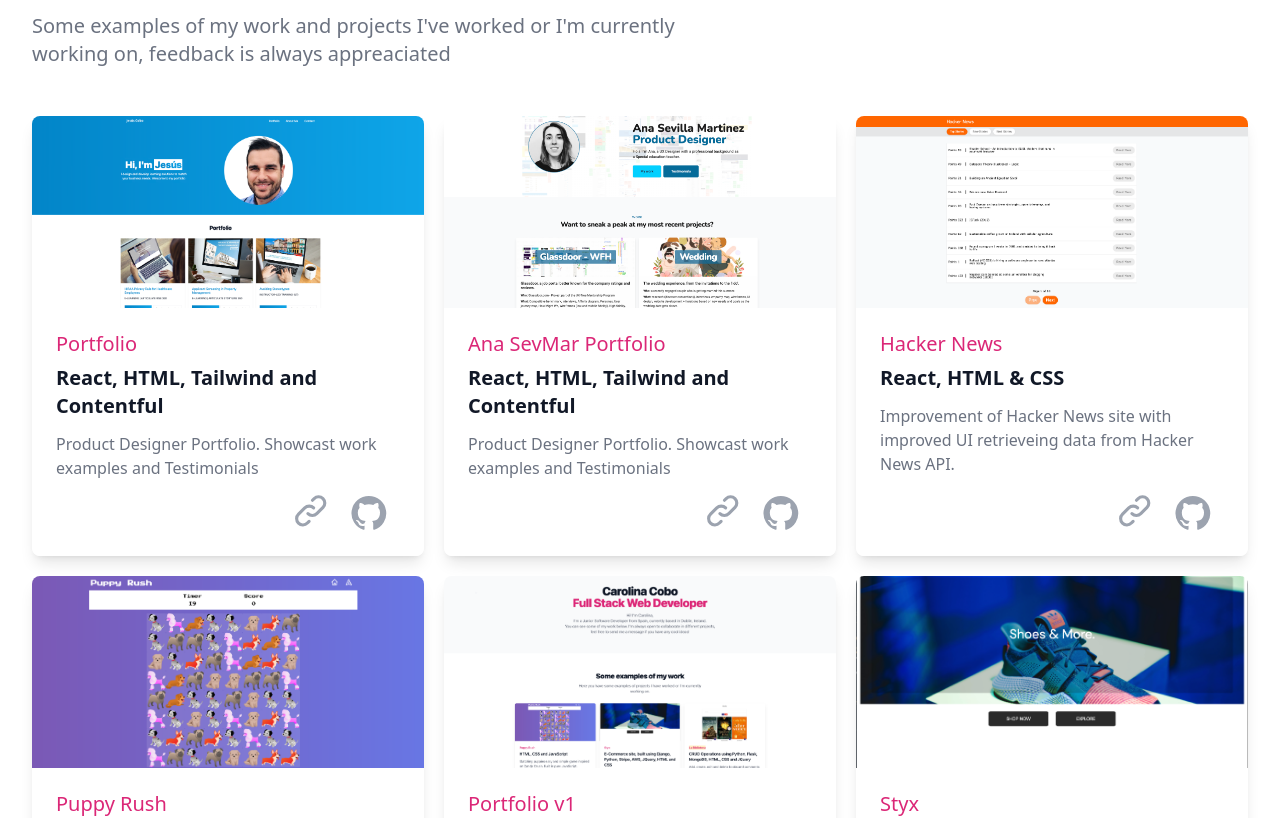
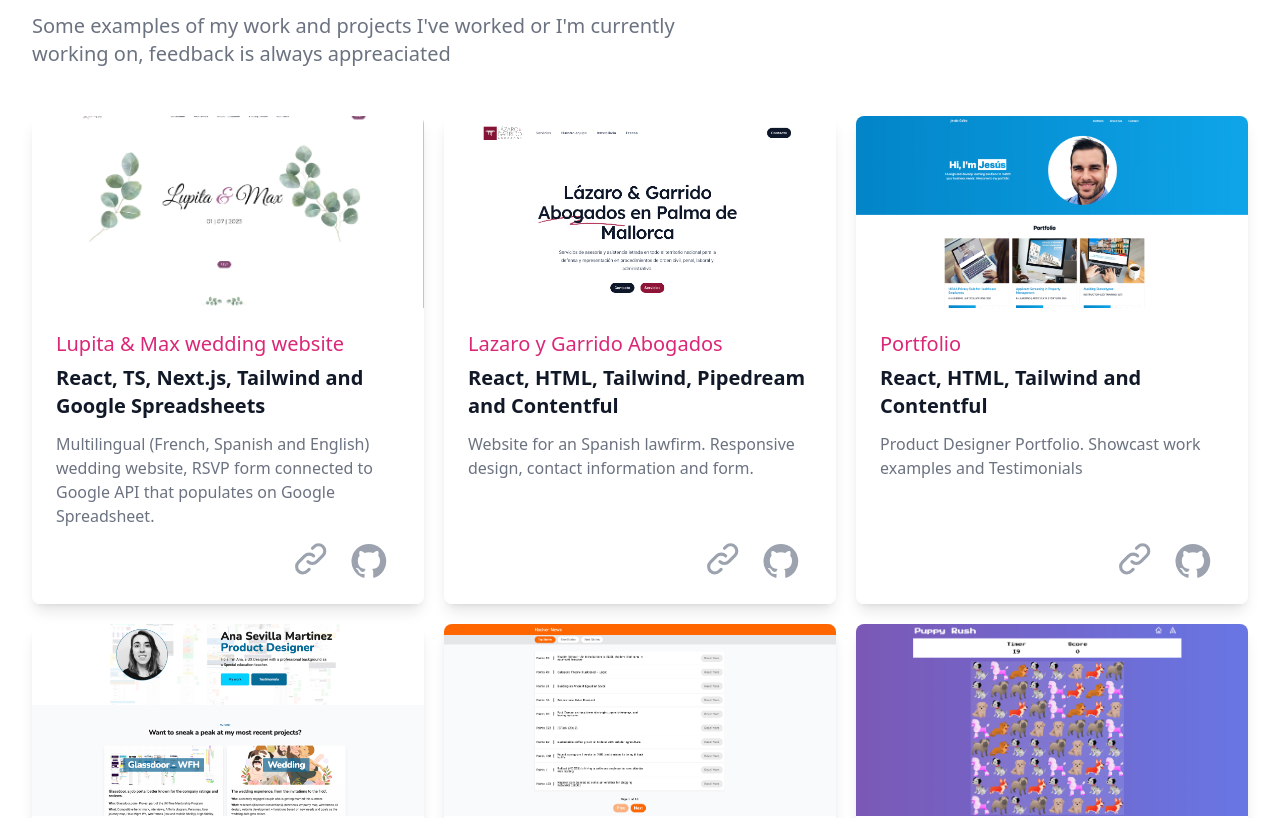
Before and after one commit to CarolinaCobo/new-portfolio, a Next.js app: page / in a window 1280 px wide. Shown: the part 798-1616 px from the top of the page. Built offline with nearby package versions, Linux system fonts and the light colour scheme.

Commit message:
Added new projects and change articles section

```diff
--- a/components/Blog/Blog.js
+++ b/components/Blog/Blog.js
@@ -18,8 +18,16 @@ export default function blog() {
             Articles
           </h2>
           <p className="mt-3 text-xl text-gray-500 sm:mt-4 max-w-2xl">
-            Watch this space for more articles about tech, career change and
-            other interesting topics
+            This area is work in progress as my content is growing I&apos;m
+            planning on using a more efficient way of showing my articles.
+          </p>
+        </div>
+        <div className="text-left">
+          <p className="mt-3 text-xl text-gray-500 sm:mt-4 max-w-2xl">
+            I also have been contributing and sharing my articles in{" "}
+            <a className="text-pink-600" href="https://www.codu.co/articles">
+              Codú
+            </a>
           </p>
         </div>
         <div className="mt-12 grid gap-16 pt-12 lg:grid-cols-3 lg:gap-x-5 lg:gap-y-12">
--- a/components/Projects/ProjectsData.js
+++ b/components/Projects/ProjectsData.js
@@ -1,4 +1,28 @@
 const projectData = [
+  {
+    stack: "React, TS, Next.js, Tailwind and Google Spreadsheets",
+    projectName: {
+      name: "Lupita & Max wedding website",
+      href: "https://www.lupitaandmax-aregettingmarried.com/",
+    },
+    description:
+      "Multilingual (French, Spanish and English) wedding website, RSVP form connected to Google API that populates on Google Spreadsheet.",
+    imageUrl: "/images/lupita-max.png",
+    deployedSite: "https://www.lupitaandmax-aregettingmarried.com/",
+    githubRepo: "https://github.com/CarolinaCobo/lupita-and-max-wedding",
+  },
+  {
+    stack: "React, HTML, Tailwind, Pipedream and Contentful",
+    projectName: {
+      name: "Lazaro y Garrido Abogados",
+      href: "https://lazaro-y-garrido.vercel.app/",
+    },
+    description:
+      "Website for an Spanish lawfirm. Responsive design, contact information and form.",
+    imageUrl: "/images/lazaro-garrido.png",
+    deployedSite: "https://lazaro-y-garrido.vercel.app/",
+    githubRepo: "https://github.com/CarolinaCobo/lazaro-y-garrido",
+  },
   {
     stack: "React, HTML, Tailwind and Contentful",
     projectName: {
--- a/pages/index.js
+++ b/pages/index.js
@@ -30,13 +30,13 @@ export default function Home() {
         />
         <meta property="og:url" content="https://www.carolinacobo.com/" />
       </Head>
-
       <Navbar />
       <HeroSection />
       <Projects />
       <Blog />
       <Contact />
       <Footer />
+      <Navbar />
     </>
   );
 }
```
Also changed, not shown: public/images/lazaro-garrido.png (added), public/images/lupita-max.png (added).
